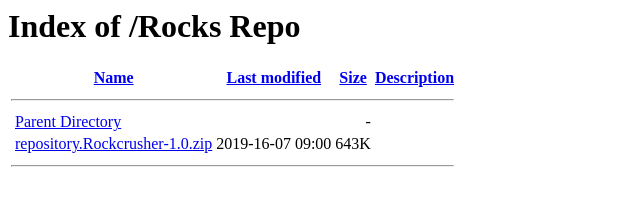
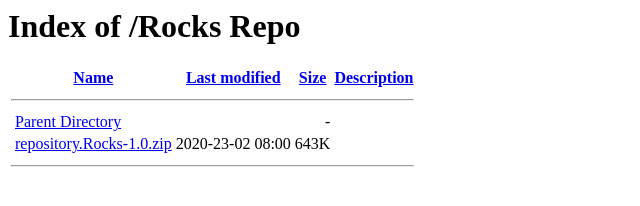
Before and after one commit to Rockcrusher01/Rock, a plain HTML site: page index.html in a window 1280 px wide. Shown: the whole page, without its empty margins (0-640 px from the left). Drawn offline with Linux system fonts and the light colour scheme.

Commit message:
Add files via upload

```diff
--- a/index.html
+++ b/index.html
@@ -9,7 +9,7 @@
    <tr><th valign="top"></th><th><a href="?C=N;O=D">Name</a></th><th><a href="?C=M;O=A">Last modified</a></th><th><a href="?C=S;O=A">Size</a></th><th><a href="?C=D;O=A">Description</a></th></tr>
    <tr><th colspan="5"><hr></th></tr>
 <tr><td valign="top"></td><td><a href="/">Parent Directory</a>       </td><td>&nbsp;</td><td align="right">  - </td><td>&nbsp;</td></tr>
-<tr><td valign="top"></td><td><a href="repository.Rockcrusher-1.0.zip">repository.Rockcrusher-1.0.zip</a></td><td align="right">2019-16-07 09:00  </td><td align="right">643K</td><td>&nbsp;</td></tr>
+<tr><td valign="top"></td><td><a href="repository.Rocks-1.0.zip">repository.Rocks-1.0.zip</a></td><td align="right">2020-23-02 08:00  </td><td align="right">643K</td><td>&nbsp;</td></tr>
 <tr><th colspan="5"><hr></th></tr>
 </table>
 </html>
```
